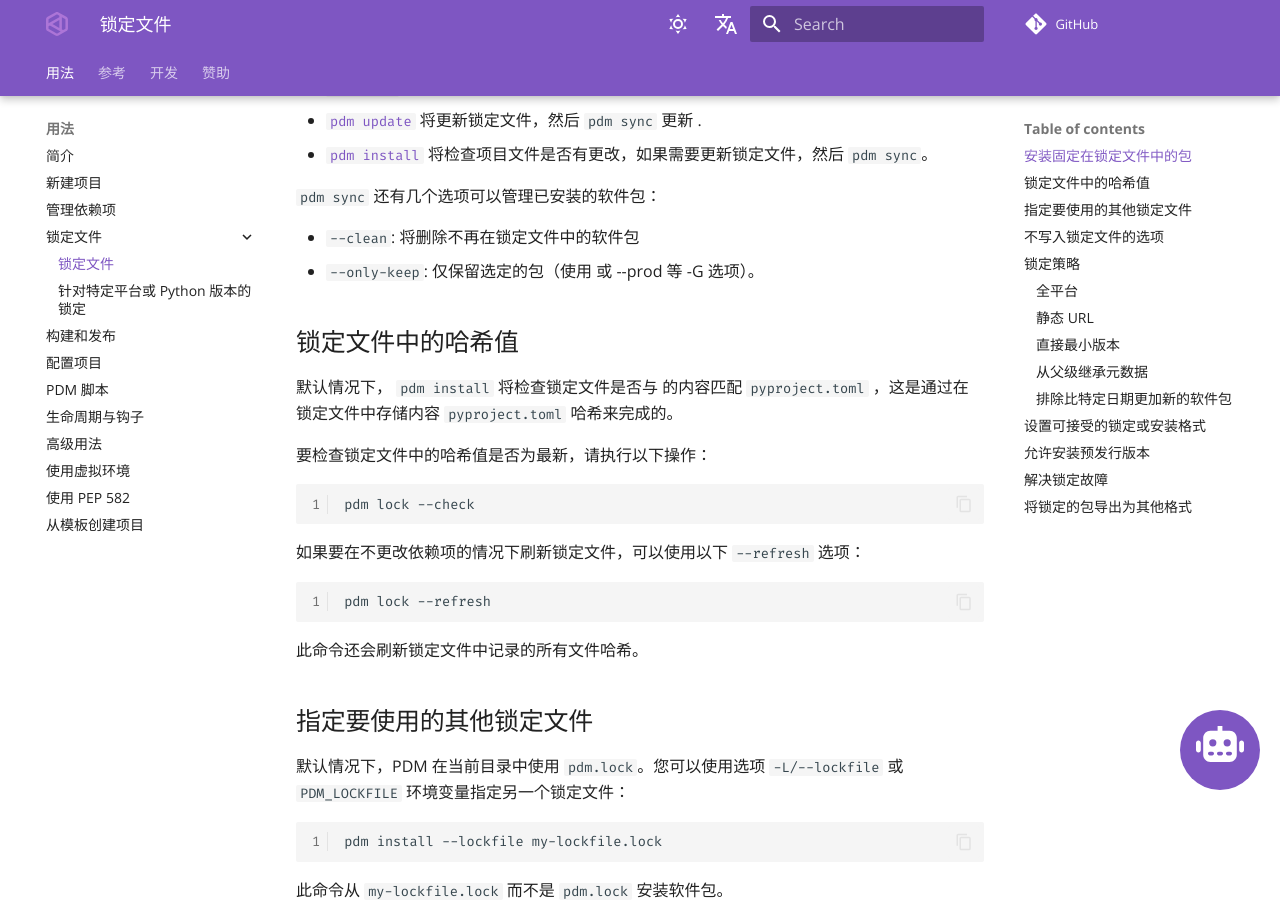
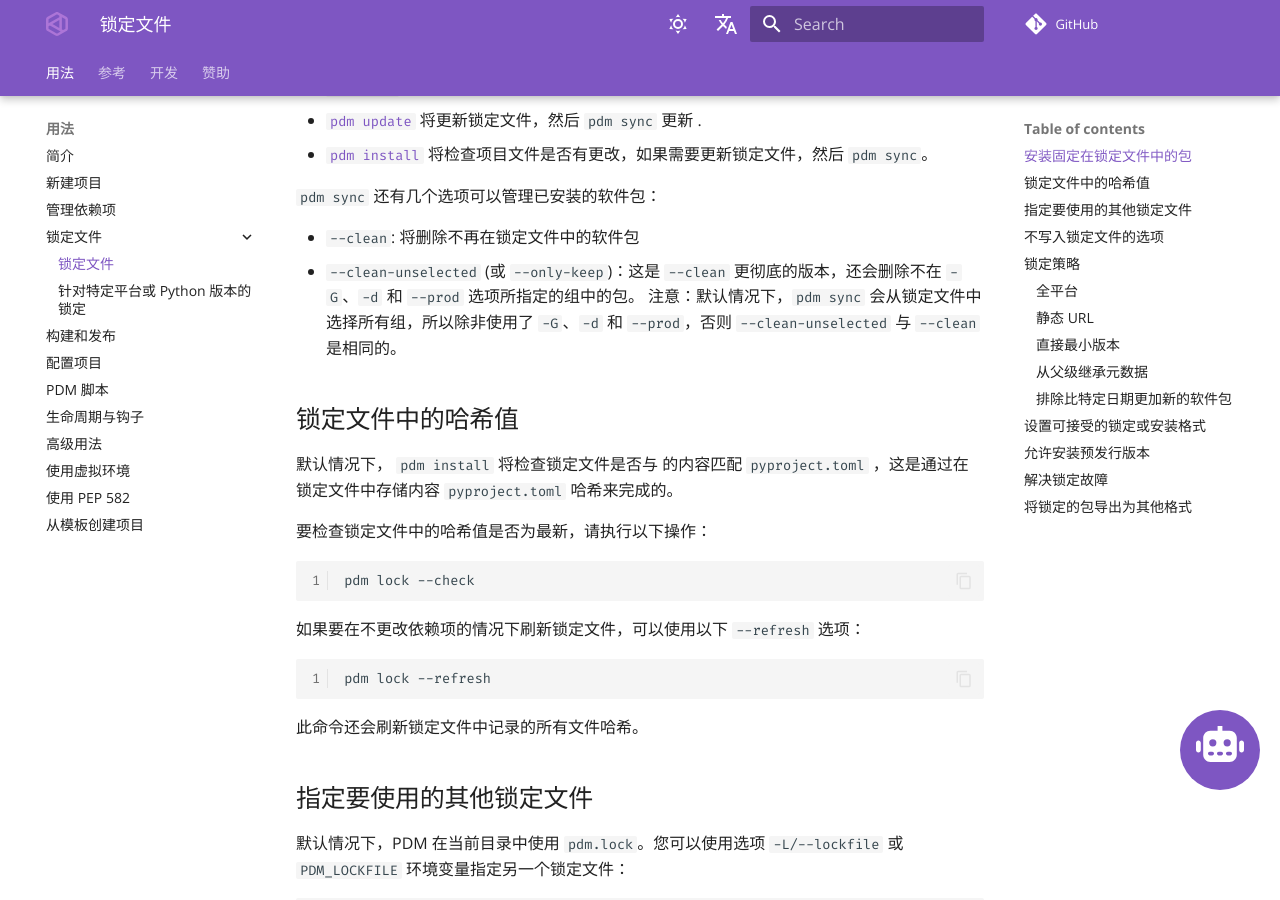
Before and after one commit to pdm-project/pdm-docs-zh, an MkDocs documentation site: the page built from docs/usage/lockfile.md, in a window 1280 px wide and 900 px high, scrolled down 651 px. Built offline with MkDocs 1.6.1 and Material for MkDocs 9.7.7, drawn with Linux system fonts in a browser that asks for light colours; comment, search, counter and statistics services are not loaded; the version menu is left out; grey boxes are pictures that could not be loaded.

Commit message:
sync: 6decbc8f

```diff
--- a/docs/usage/lockfile.md
+++ b/docs/usage/lockfile.md
@@ -24,7 +24,9 @@ PDM 仅从名为 `pdm.lock` 的现有锁定文件安装软件包。此文件是
 `pdm sync` 还有几个选项可以管理已安装的软件包：
 
 - `--clean`: 将删除不再在锁定文件中的软件包
-- `--only-keep`: 仅保留选定的包（使用 或 --prod 等 -G 选项）。
+- `--clean-unselected` (或 `--only-keep`)：这是 `--clean` 更彻底的版本，还会删除不在 `-G`、`-d` 和 `--prod` 选项所指定的组中的包。
+注意：默认情况下，`pdm sync` 会从锁定文件中选择所有组，所以除非使用了 `-G`、`-d` 和 `--prod`，否则 `--clean-unselected` 与 `--clean` 是相同的。
+
 
 ## 锁定文件中的哈希值
 
```
